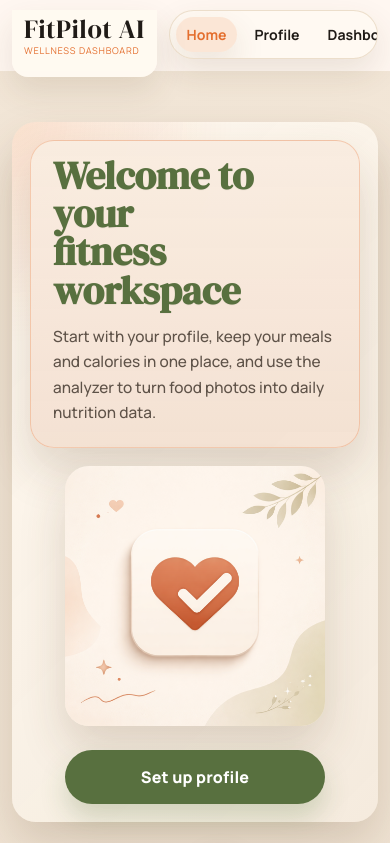
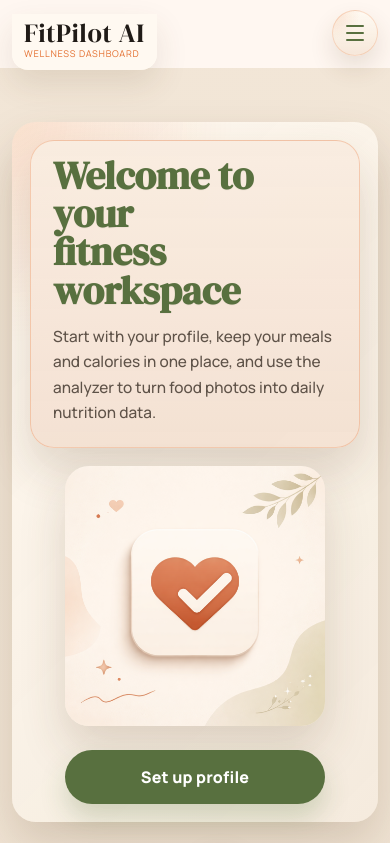
Before and after one commit to VladProtsyshyn/fitpilot-ai, a React (Vite) app: page / in a window 390 px wide. Shown: the top 843 px of the page. Built offline with nearby package versions, Linux system fonts and the light colour scheme.

Commit message:
feat: add mobile burger navigation

```diff
--- a/src/components/Navigation/Navigation.css
+++ b/src/components/Navigation/Navigation.css
@@ -88,9 +88,13 @@ nav a.active {
     box-shadow: var(--shadow-soft);
 }
 
+.nav-toggle {
+    display: none;
+}
+
 @media (max-width: 768px) {
     nav {
-        align-items: stretch;
+        align-items: center;
         gap: 12px;
         padding: 10px 12px 12px;
     }
@@ -110,24 +114,99 @@ nav a.active {
         letter-spacing: 0.08em;
     }
 
-    .nav-links {
-        flex-wrap: nowrap;
-        overflow-x: auto;
-        justify-content: flex-start;
-        gap: 6px;
-        max-width: calc(100vw - 150px);
-        padding: 6px;
+    .nav-toggle {
+        display: inline-flex;
+        align-items: center;
+        justify-content: center;
+        flex-direction: column;
+        gap: 5px;
+        width: 46px;
+        height: 46px;
+        margin-left: auto;
+        border: 1px solid rgba(228, 111, 47, 0.22);
         border-radius: 999px;
-        scrollbar-width: none;
+        background:
+            radial-gradient(circle at top left, rgba(228, 111, 47, 0.16), transparent 45%),
+            linear-gradient(180deg, rgba(255, 250, 242, 0.98), rgba(246, 231, 217, 0.94));
+        color: var(--color-primary);
+        box-shadow: 0 12px 24px rgba(90, 62, 32, 0.14);
+        cursor: pointer;
+        transition:
+            transform var(--transition-base),
+            color var(--transition-base),
+            box-shadow var(--transition-base),
+            border-color var(--transition-base);
     }
 
-    .nav-links::-webkit-scrollbar {
-        display: none;
+    .nav-toggle span {
+        width: 18px;
+        height: 2px;
+        border-radius: 999px;
+        background-color: currentColor;
+        transition:
+            transform var(--transition-base),
+            opacity var(--transition-base);
+    }
+
+    .nav-toggle:hover {
+        color: var(--color-accent);
+        border-color: rgba(228, 111, 47, 0.38);
+        transform: translateY(-1px);
+        box-shadow: 0 16px 30px rgba(90, 62, 32, 0.18);
+    }
+
+    .nav-toggle[aria-expanded='true'] {
+        color: var(--color-accent);
+        border-color: rgba(228, 111, 47, 0.42);
+        box-shadow: 0 18px 34px rgba(90, 62, 32, 0.2);
+    }
+
+    .nav-toggle[aria-expanded='true'] span:nth-child(1) {
+        transform: translateY(7px) rotate(45deg);
+    }
+
+    .nav-toggle[aria-expanded='true'] span:nth-child(2) {
+        opacity: 0;
+    }
+
+    .nav-toggle[aria-expanded='true'] span:nth-child(3) {
+        transform: translateY(-7px) rotate(-45deg);
+    }
+
+    .nav-links {
+        position: absolute;
+        top: calc(100% + 10px);
+        left: 12px;
+        right: 12px;
+        display: grid;
+        grid-template-columns: 1fr;
+        gap: 8px;
+        max-width: none;
+        padding: 12px;
+        border-radius: var(--radius-lg);
+        background:
+            radial-gradient(circle at top right, rgba(228, 111, 47, 0.12), transparent 30%),
+            linear-gradient(180deg, rgba(255, 250, 242, 0.99), rgba(246, 232, 220, 0.97));
+        border: 1px solid rgba(234, 219, 199, 0.95);
+        box-shadow: var(--shadow-medium);
+        opacity: 0;
+        pointer-events: none;
+        transform: translateY(-8px);
+        transition:
+            opacity var(--transition-base),
+            transform var(--transition-base);
+    }
+
+    .nav-links.is-open {
+        opacity: 1;
+        pointer-events: auto;
+        transform: translateY(0);
     }
 
     nav a {
-        white-space: nowrap;
-        padding: 8px 11px;
-        font-size: 0.88rem;
+        width: 100%;
+        justify-content: center;
+        padding: 11px 14px;
+        font-size: 0.95rem;
     }
 }
--- a/src/components/Navigation/Navigation.jsx
+++ b/src/components/Navigation/Navigation.jsx
@@ -1,7 +1,10 @@
+import { useState } from 'react';
 import { NavLink } from 'react-router-dom';
 import './Navigation.css';
 
 function Navigation() {
+    const [isMenuOpen, setIsMenuOpen] = useState(false);
+
     return (
         <nav>
             <div className="nav-brand">
@@ -9,27 +12,39 @@ function Navigation() {
                 <span>Wellness dashboard</span>
             </div>
 
-            <ul className="nav-links">
+            <button
+                    type="button"
+                    className="nav-toggle"
+                    aria-label="Toggle navigation menu"
+                    aria-expanded={isMenuOpen}
+                    onClick={() => setIsMenuOpen((prevState) => !prevState)}
+                >
+                    <span />
+                    <span />
+                    <span />
+            </button>
+
+            <ul className={`nav-links ${isMenuOpen ? 'is-open' : ''}`}>
                 <li>
-                    <NavLink to="/">Home</NavLink>
+                    <NavLink to="/" onClick={() => setIsMenuOpen(false)}>Home</NavLink>
                 </li>
                 <li>
-                    <NavLink to="/profile">Profile</NavLink>
+                    <NavLink to="/profile" onClick={() => setIsMenuOpen(false)}>Profile</NavLink>
                 </li>
                 <li>
-                    <NavLink to="/dashboard">Dashboard</NavLink>
+                    <NavLink to="/dashboard" onClick={() => setIsMenuOpen(false)}>Dashboard</NavLink>
                 </li>
                 <li>
-                    <NavLink to="/calculator">Calculator</NavLink>
+                    <NavLink to="/calculator" onClick={() => setIsMenuOpen(false)}>Calculator</NavLink>
                 </li>
                 <li>
-                    <NavLink to="/timer">Timer</NavLink>
+                    <NavLink to="/timer" onClick={() => setIsMenuOpen(false)}>Timer</NavLink>
                 </li>
                 <li>
-                    <NavLink to="/meals">Meals</NavLink>
+                    <NavLink to="/meals" onClick={() => setIsMenuOpen(false)}>Meals</NavLink>
                 </li>
                 <li>
-                    <NavLink to="/analyzer">Analyzer</NavLink>
+                    <NavLink to="/analyzer" onClick={() => setIsMenuOpen(false)}>Analyzer</NavLink>
                 </li>
             </ul>
         </nav>
```
